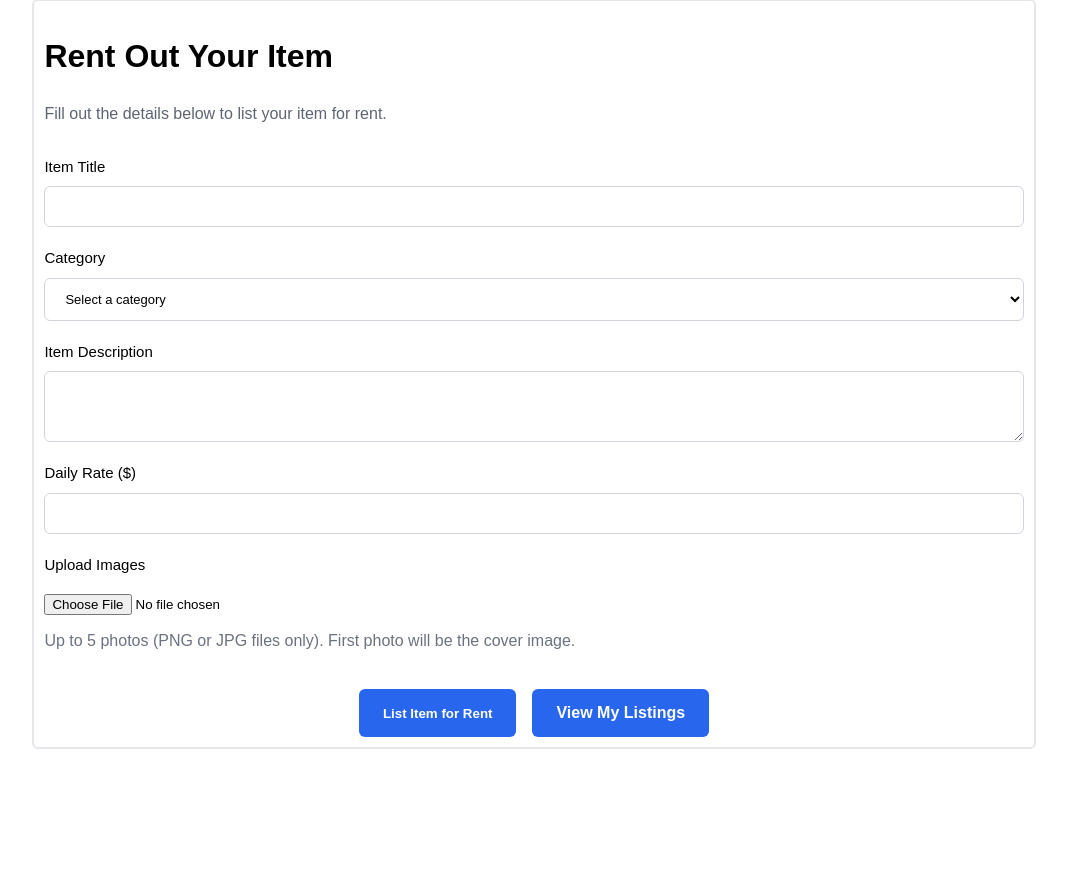
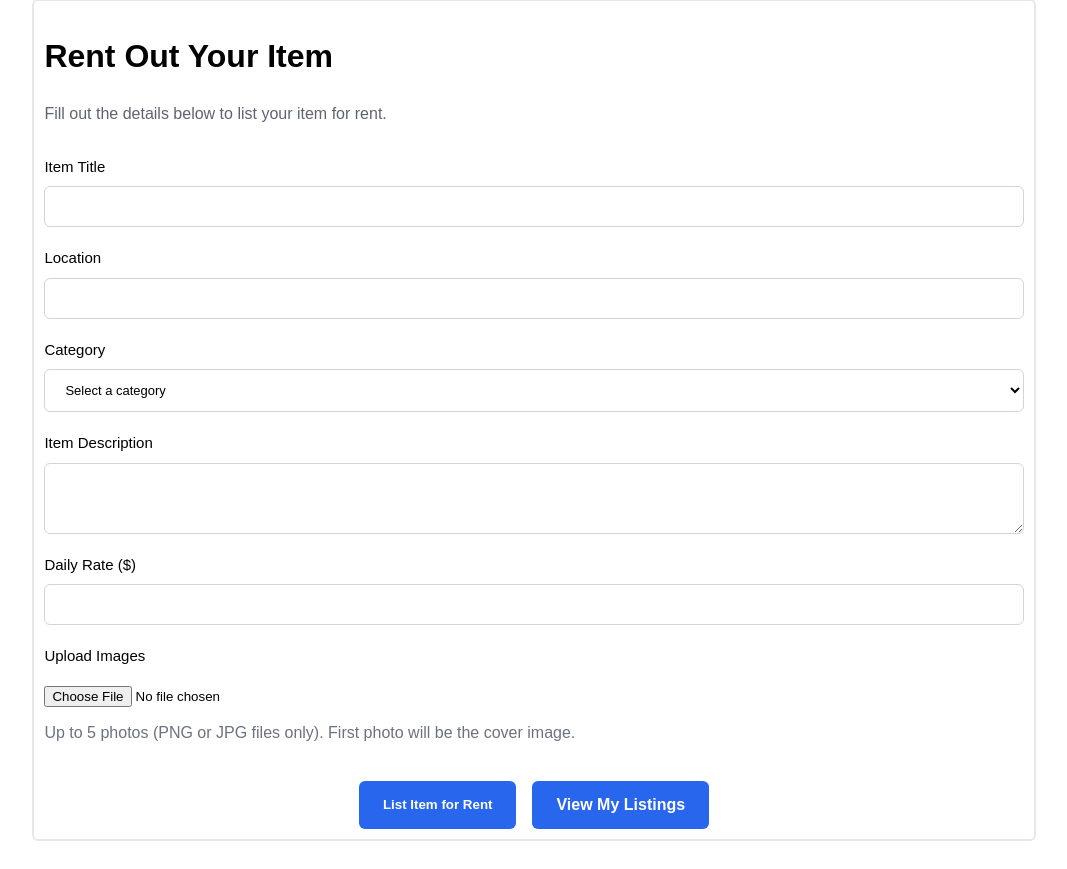
Before and after one commit to justinsimm/489_rentalwebpage, a Node server app: page /rentOutForm in a window 1280 px wide. Shown: the part 106-975 px from the top of the page, without its empty margins (106-1173 px from the left). Before the commit the page ends 855 px from the top, so only its background shows below. Run offline with Node 20, Linux system fonts and the light colour scheme; some libraries are stand-ins or nearby versions.

Commit message:
Implemented rentOutForm logic

```diff
--- a/routes/index.js
+++ b/routes/index.js
@@ -105,7 +105,7 @@ router.get('/profile', isAuthenticated, function(req, res, next) {
 });
 
 /* GET logout. */
-router.get('/logout', function(req, res, next) {
+router.get('/logout', isAuthenticated, function(req, res, next) {
   req.logout(function(err) {
     res.redirect('/login');
   });
--- a/routes/public_routes.js
+++ b/routes/public_routes.js
@@ -35,7 +35,6 @@ router.get('/order_history', isAuthenticated, async function(req, res, next) {
   try {
     //Query for order history & Populate the item Ref
     const orders = await Order.find({ renter: req.user._id }).populate('item');
-    console.log(orders);
     res.render('order_history', {orders,  title: 'Express' });
   } catch(err) {
     console.log("Order History Page could not be retreived", err);
@@ -59,6 +58,35 @@ router.get('/rentOutForm', function(req, res, next) {
   res.render('rentOutForm', { title: 'Express' });
 });
 
+/* POST rent Out page. */
+router.post('/rentOutForm', isAuthenticated, async function(req, res, next) {
+  try {
+    //Parse Form Data for input
+    const formData = req.body;
+    console.log(formData);
+    const { name = '', category='', location = '', description = '', dailyRate = '', image='' } = formData;
+
+    //Create the new item
+    const newItem = new Item({
+      name,
+      owner: req.user.username,
+      category,
+      location,
+      dailyRate,
+      status: "Available",
+      image,
+      details: description
+    });
+
+    await newItem.save();
+
+    res.redirect('/browse');
+  } catch(err) {
+    console.log('Could not save the item,', err);
+    next()
+  }
+});
+
 /* GET report page. */
 router.get('/report', function(req, res, next) {
   res.render('report_form', { title: 'Express' });
--- a/views/partials/navbar.ejs
+++ b/views/partials/navbar.ejs
@@ -18,6 +18,7 @@
                         <li><a href="/user_inbox" class="<%= path === '/user_inbox' ? 'active' : '' %>">Inbox</a></li>
                         <li><a href="/my_listings" class="<%= path === '/my_listings' ? 'active' : '' %>">My Listings</a></li>
                         <li><a href="/profile" class="<%= path === '/profile' ? 'active' : '' %>">Profile</a></li>
+                        <li><a href="/log_out" class="<%= path === '/logout' ? 'active' : '' %>">Logout</a></li>
 
                     <!-- Admin navbar -->
                     <% } else if (user.role === "admin") { %>
@@ -26,6 +27,7 @@
                         <li><a href="/reports_dashboard" class="<%= path === '/reports_dashboard' ? 'active' : '' %>">Reports</a></li>
                         <li><a href="/user_list" class="<%= path === '/user_list' ? 'active' : '' %>">Users</a></li>
                         <li><a href="/admin_inbox" class="<%= path === '/admin_inbox' ? 'active' : '' %>">Inbox</a></li>
+                        <li><a href="/log_out" class="<%= path === '/logout' ? 'active' : '' %>">Logout</a></li>
                     <% } %>
 
                 </ul>
--- a/views/rentOutForm.ejs
+++ b/views/rentOutForm.ejs
@@ -14,15 +14,20 @@
                 <h1>Rent Out Your Item</h1>
                 <p class="form-subtitle">Fill out the details below to list your item for rent.</p>
 
-                <form class="rentForm">
+                <form class="rentForm" action="/rentOutForm" method="POST">
                     <div class="formGroup">
                         <label>Item Title</label>
-                        <input type="text" class="form-input">
+                        <input name="name" type="text" class="form-input">
+                    </div>
+
+                    <div class="formGroup">
+                        <label>Location</label>
+                        <input name="location" type="text" class="form-input">
                     </div>
 
                     <div class="formGroup">
                         <label>Category</label>
-                        <select class="form-input">
+                        <select name="category" class="form-input">
                             <option disabled selected>Select a category</option>
                             <option>Party & Events</option>
                             <option>Tools & Equipment</option>
@@ -35,17 +40,17 @@
 
                     <div class="formGroup">
                         <label>Item Description</label>
-                        <textarea rows="3" class="form-input"></textarea>
+                        <textarea name= "description" rows="3" class="form-input"></textarea>
                     </div>
 
                     <div class="formGroup">
                         <label>Daily Rate ($)</label>
-                        <input type="number" class="form-input">
+                        <input name="dailyRate" type="number" class="form-input">
                     </div>
 
                     <div class="formGroup fileUpload">
                         <label>Upload Images</label>
-                        <input type="file" class="imgInput" accept=".png, .jpg">
+                        <input name="image" type="file" class="imgInput" accept=".png, .jpg">
                         <p>Up to 5 photos (PNG or JPG files only). First photo will be the cover image.</p>
                     </div>
 
```
Also changed, not shown: models/Item.js (+9 -0 lines), views/item.ejs (+1 -8 lines).
